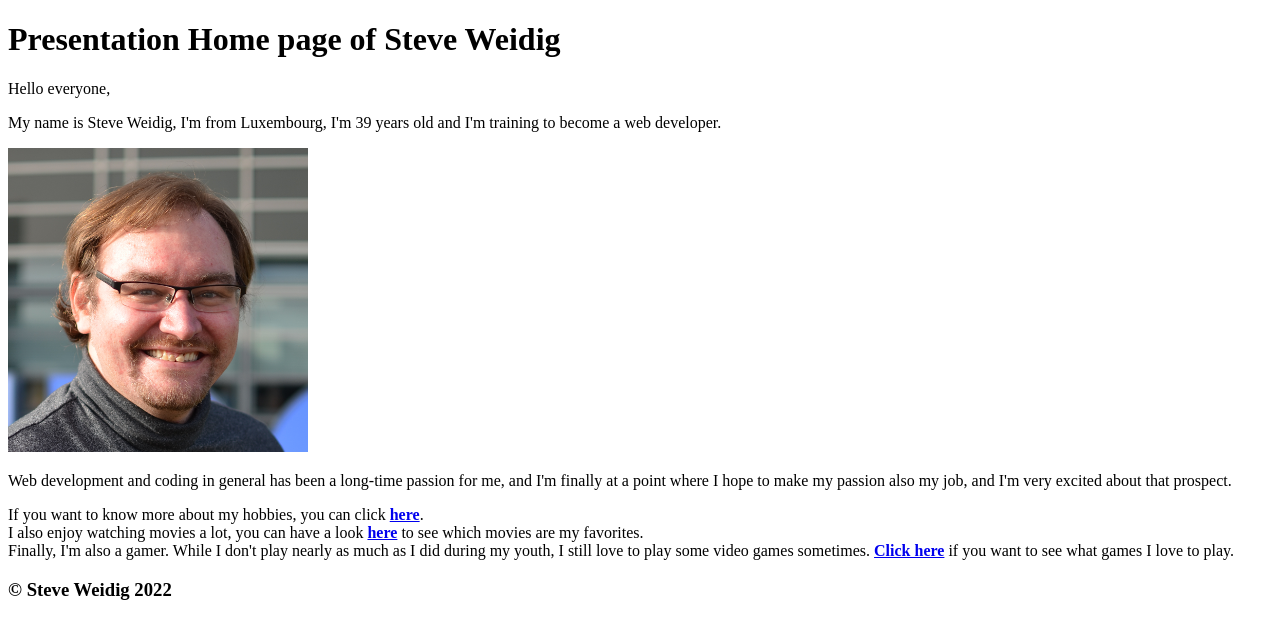
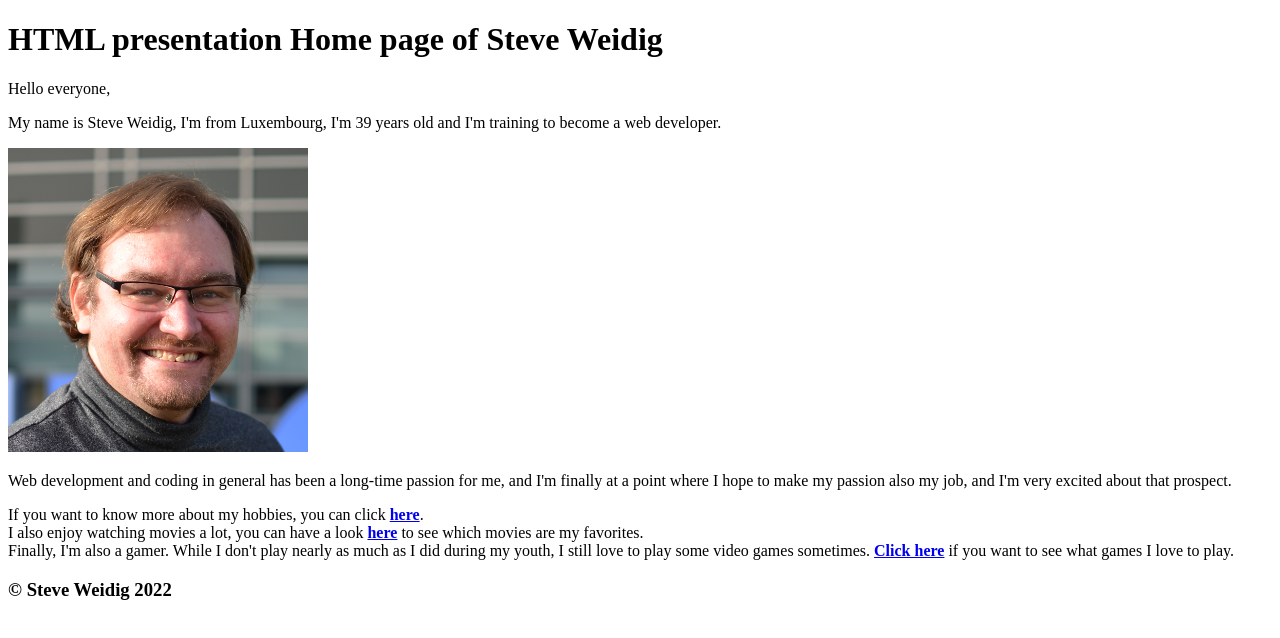
Before and after one commit to Bofferbrauer/Personal-presentation, a plain HTML site: page index.html in a window 1280 px wide. Drawn offline with Linux system fonts and the light colour scheme.

Commit message:
Update index.html

```diff
--- a/index.html
+++ b/index.html
@@ -7,7 +7,7 @@
       <title>Weidig Steve</title>
 </head>
 <body>
-      <h1>Presentation Home page of Steve Weidig</h1>
+      <h1>HTML presentation Home page of Steve Weidig</h1>
 
       <p>
             Hello everyone,
```
